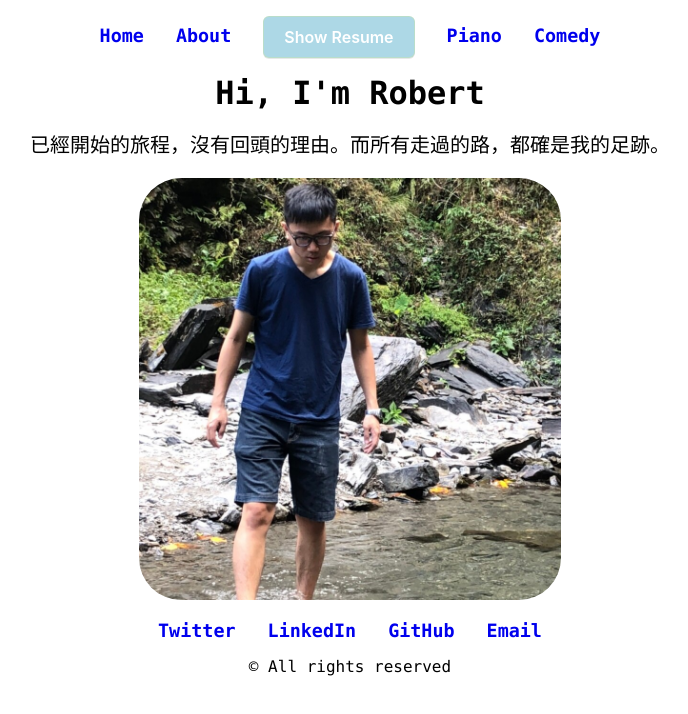
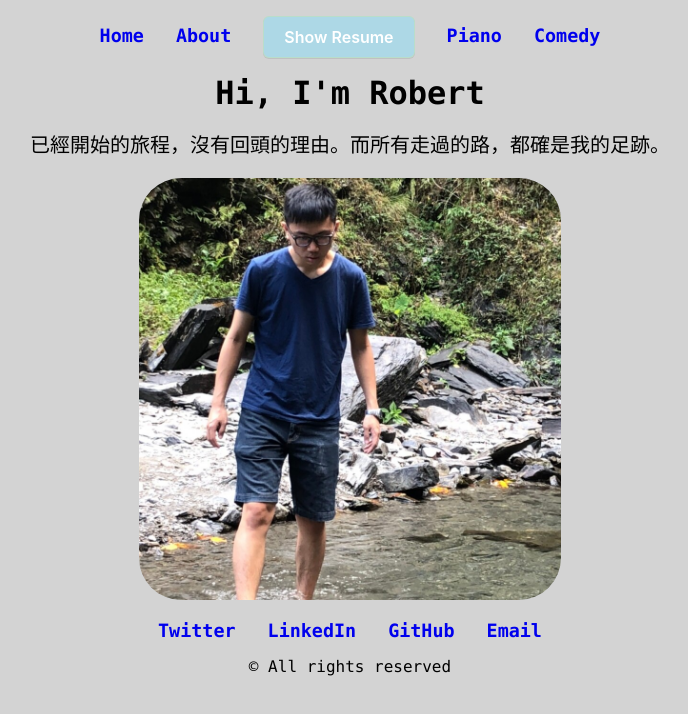
Before and after one commit to juroberttyb/juroberttyb.github.io, a React (Create React App) app: page / in a window 1280 px wide. Shown: the top 714 px of the page, without its empty margins (290-978 px from the left). Built offline with nearby package versions, Linux system fonts and the light colour scheme.

Commit message:
update: background color

```diff
--- a/src/index.css
+++ b/src/index.css
@@ -3,8 +3,8 @@
 
   padding: 0;
   margin: 0;
-  background-color: #fff;
-  /* color: #333; */
+  background-color: lightgray;
+  /* color: #ffffff; */
 }
 
 a {
```
